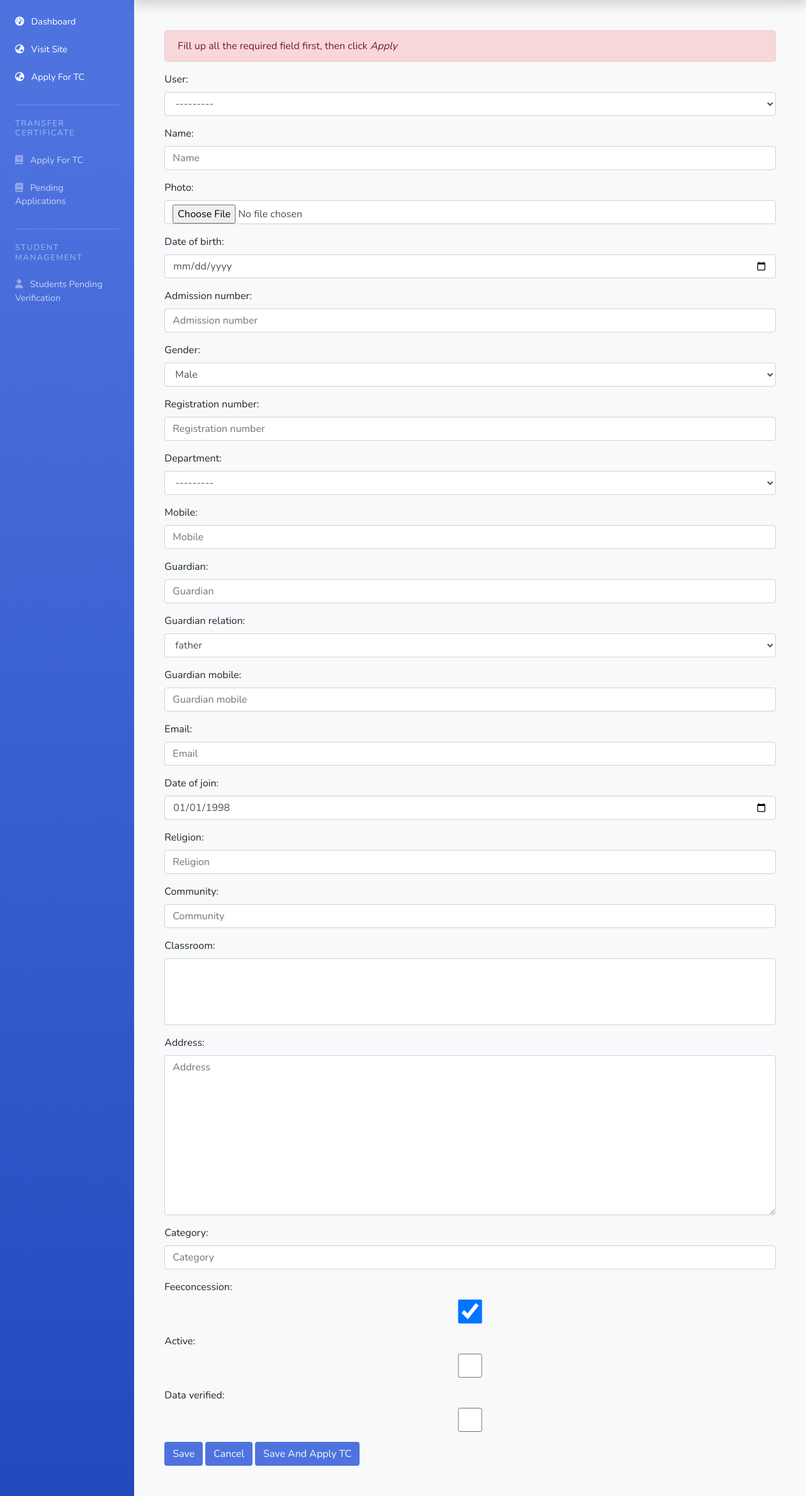
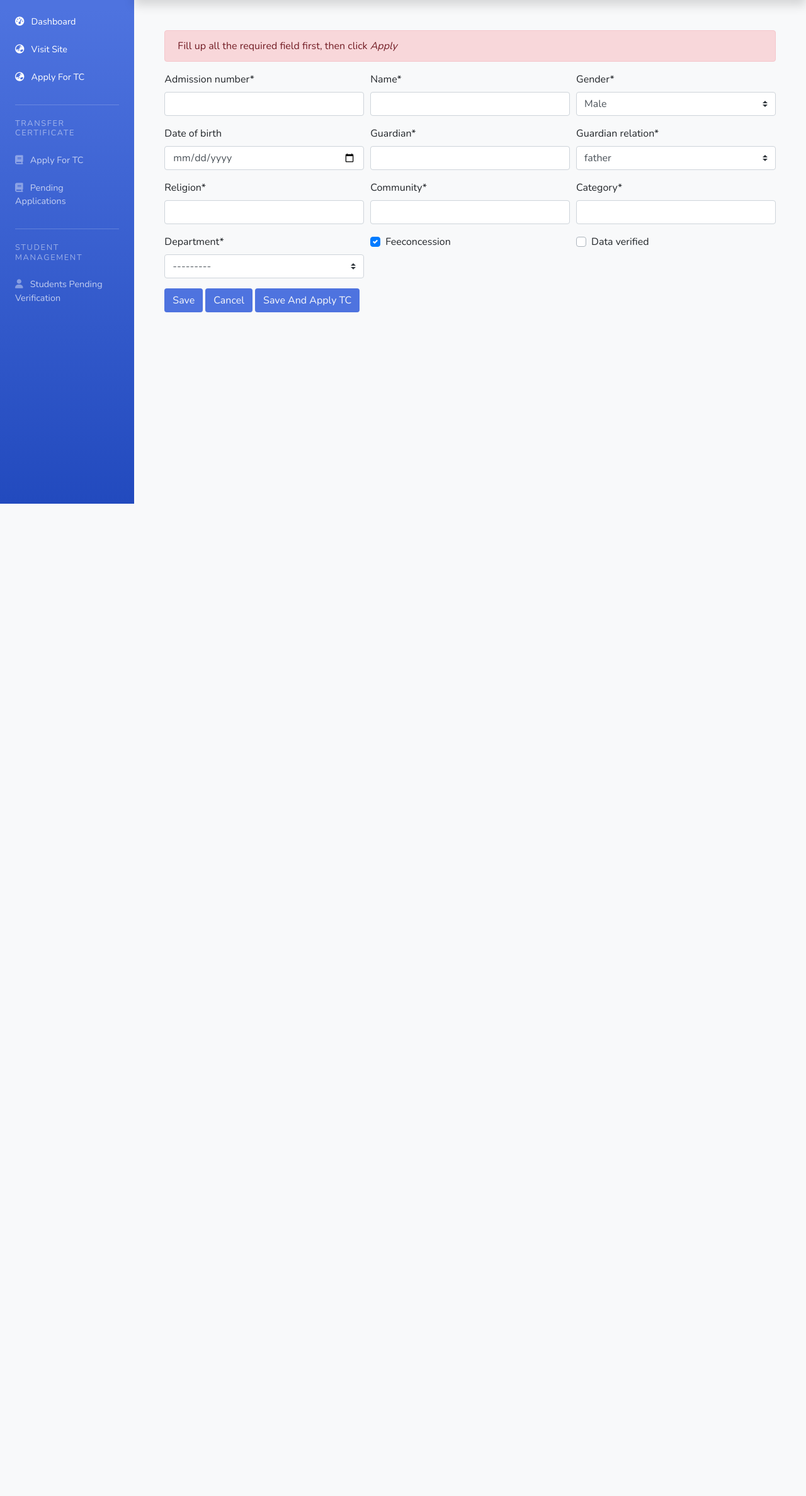
Before and after one commit to sudevan/gservice, a Django app: page /students/1/edit in a window 1280 px wide. Shown: the part 72-2448 px from the top of the page at 63% size. After the commit the page ends 872 px from the top, so only its background shows below. Run offline with Django 3.2, Linux system fonts and the light colour scheme; data that the repository does not hold is empty; parts of the project's set-up code (start-up, migrations or seed data) failed here and were passed over; some libraries are stand-ins or nearby versions.

Commit message:
changed to cryspy form

```diff
--- a/students/forms.py
+++ b/students/forms.py
@@ -1,13 +1,49 @@
 from django import forms
 from .models import Student
 from common.widgets import XDSoftDateTimePickerInput
-
+from crispy_forms.helper import FormHelper
+from crispy_forms.layout import Layout, Submit, Row, Column,Div
 
 class StudentEditForm(forms.ModelForm):
+
 	class Meta:
 		model = Student
-		fields ='__all__'
+		fields = ['admission_number','name',
+		'gender','date_of_birth','department','guardian',
+				  'guardian_relation','religion','community','category','feeconcession',
+				  'data_verified'
+		]
 		widgets={
 			"date_of_birth" : forms.widgets.DateInput(attrs={'type': 'date'}),
 			"date_of_join" : forms.widgets.DateInput(attrs={'type': 'date'})
 		}
+
+	def __init__(self, *args, **kwargs):
+		super().__init__(*args, **kwargs)
+		self.helper = FormHelper()
+		self.helper.layout = Layout(
+			Row(
+				Column('admission_number',css_class='form-group col-md-4 mb-0'),
+				Column('name',css_class='form-group col-md-4 mb-0'),
+				Column('gender',css_class='form-group col-md-4 mb-0'),
+				css_class='form-row'
+			),
+			Row(
+				Column('date_of_birth',css_class='form-group col-md-4 mb-0'),
+				Column('guardian',css_class='form-group col-md-4 mb-0'),
+				Column('guardian_relation',css_class='form-group col-md-4 mb-0'),
+				css_class='form-row'
+			),
+			Row(
+				Column('religion',css_class='form-group col-md-4 mb-0'),
+				Column('community',css_class='form-group col-md-4 mb-0'),
+				Column('category',css_class='form-group col-md-4 mb-0'),
+				css_class='form-row'
+			),
+			Row(
+				Column('department',css_class='form-group col-md-4 mb-0'),
+				Column('feeconcession',css_class='form-group col-md-4 mb-0'),
+				Column('data_verified',css_class='form-group col-md-4 mb-0'),
+				css_class='form-row'
+			)
+		)
```
Also changed, not shown: templates/forms/form.html (+4 -23 lines).
